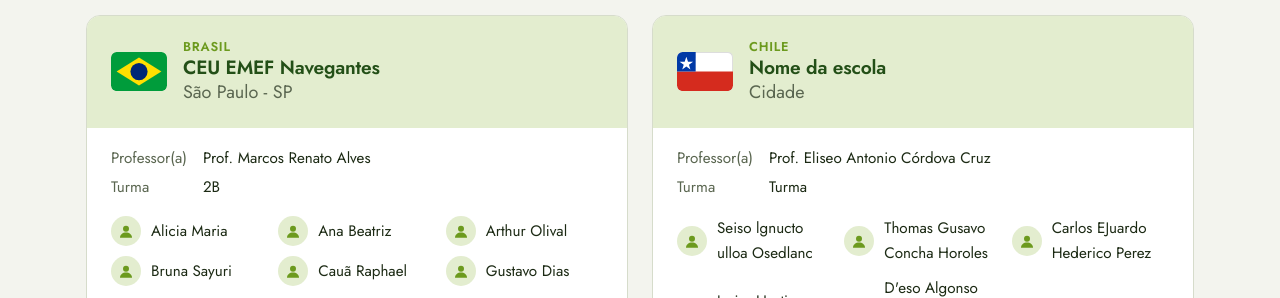
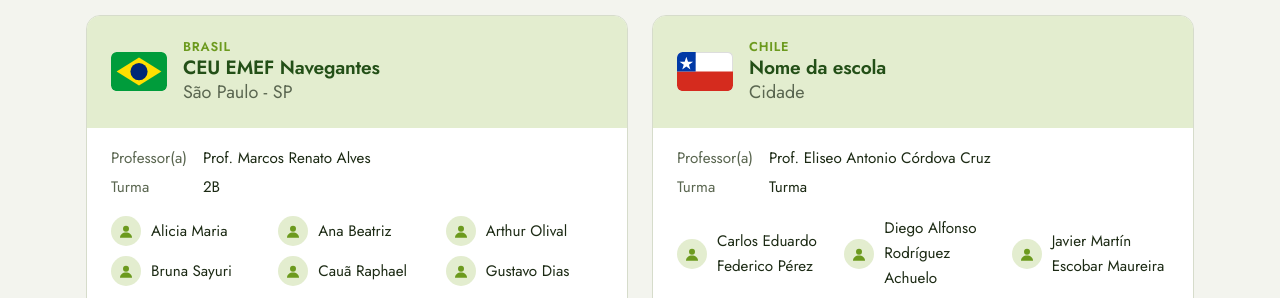
Before and after one commit to arthzuyuki/Meus-projetos, a plain HTML site: page portal-da-horta/sobre.html in a window 1280 px wide. Shown: the part 613-911 px from the top of the page. Drawn offline with Linux system fonts and the light colour scheme.

Commit message:
Portal da Horta: nomes conferidos dos alunos do Chile
Co-Authored-By: Claude Opus 5.5 <noreply@anthropic.com>
Claude-Session: https://claude.ai/code/session_01TxNWozBYZcnZdDsa6x4Z3n

```diff
--- a/portal-da-horta/sobre.html
+++ b/portal-da-horta/sobre.html
@@ -6,7 +6,7 @@
 <dl class="school-info"><dt>Professor(a)</dt><dd>Prof. Marcos Renato Alves</dd><dt>Turma</dt><dd>2B</dd></dl>
 <ul class="people"><li>Alicia Maria</li><li>Ana Beatriz</li><li>Arthur Olival</li><li>Bruna Sayuri</li><li>Cauã Raphael</li><li>Gustavo Dias</li><li>João Vitor</li><li>Kethellyn de Sousa</li><li>Maria Eduarda</li><li>Nicole Lopes</li><li>Rikellvyn Silva</li></ul></article><article class="school cl"><div class="school-head"><svg class="flag" viewBox="0 0 30 21" aria-hidden="true"><rect width="30" height="21" rx="3" fill="#fff" stroke="#ddd"/><path d="M0 10.5 H30 V18 a3 3 0 0 1 -3 3 H3 a3 3 0 0 1 -3 -3Z" fill="#d52b1e"/><path d="M3 0 H10 V10.5 H0 V3 a3 3 0 0 1 3 -3Z" fill="#0039a6"/><path d="M5 2.6 l.9 2.6 h2.7 l-2.2 1.6 .8 2.6 -2.2 -1.6 -2.2 1.6 .8 -2.6 -2.2 -1.6 h2.7z" fill="#fff"/></svg><div><p class="tag">Chile</p><h3>Nome da escola</h3><p class="muted">Cidade</p></div></div>
 <dl class="school-info"><dt>Professor(a)</dt><dd>Prof. Eliseo Antonio Córdova Cruz</dd><dt>Turma</dt><dd>Turma</dd></dl>
-<ul class="people"><li>Seiso lgnucto ulloa Osedlanc</li><li>Thomas Gusavo Concha Horoles</li><li>Carlos EJuardo Hederico Perez</li><li>Javier Hastin Escobay Maurciyc</li><li>D'eso Algonso hednisues Achuelo</li></ul></article></div>
+<ul class="people"><li>Carlos Eduardo Federico Pérez</li><li>Diego Alfonso Rodríguez Achuelo</li><li>Javier Martín Escobar Maureira</li><li>Sergio Ignacio Ulloa Orellana</li><li>Thomas Gustavo Concha Morales</li></ul></article></div>
 </section>
 <section class="sec"><h2>Como o portal foi feito</h2>
   <div class="cards">
```
